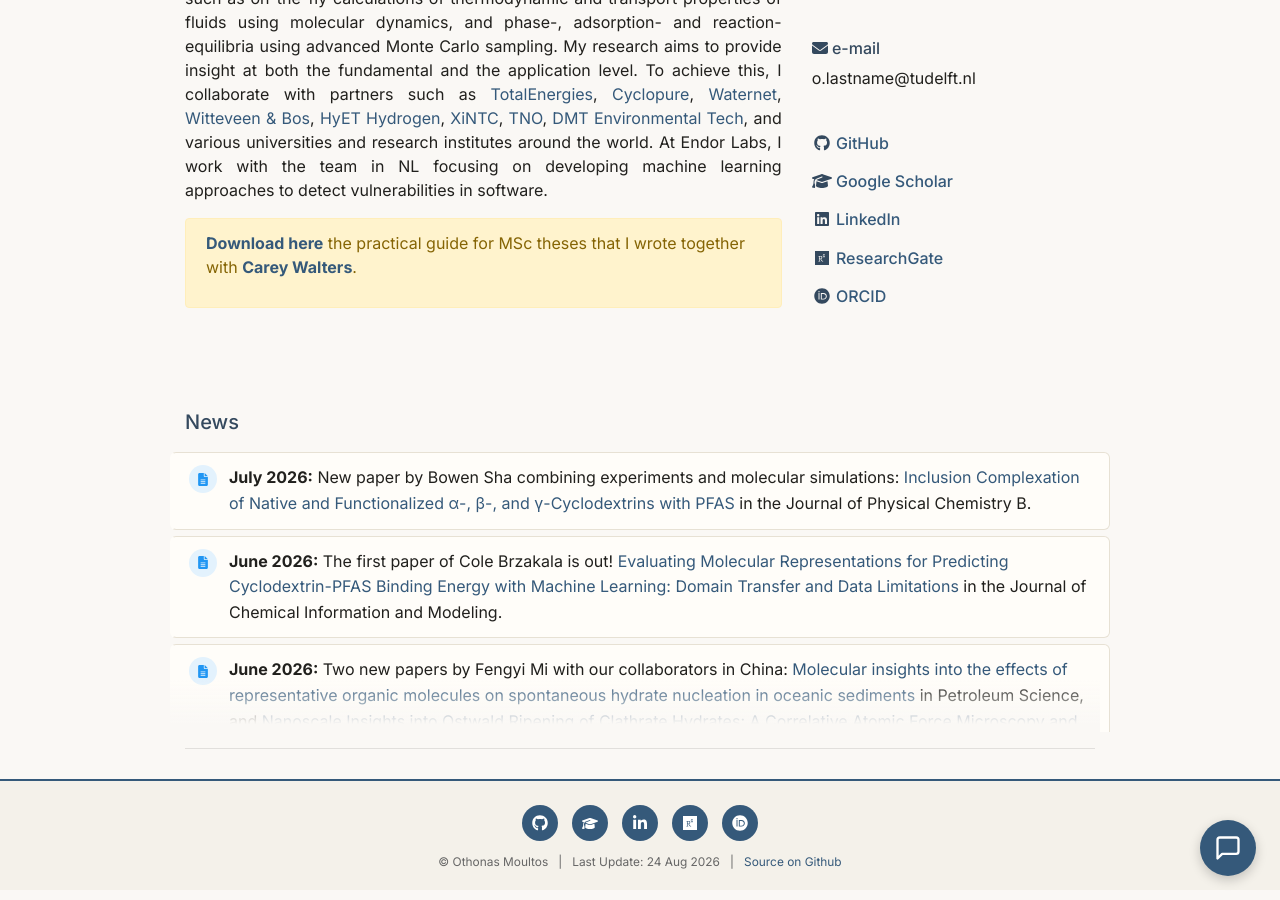
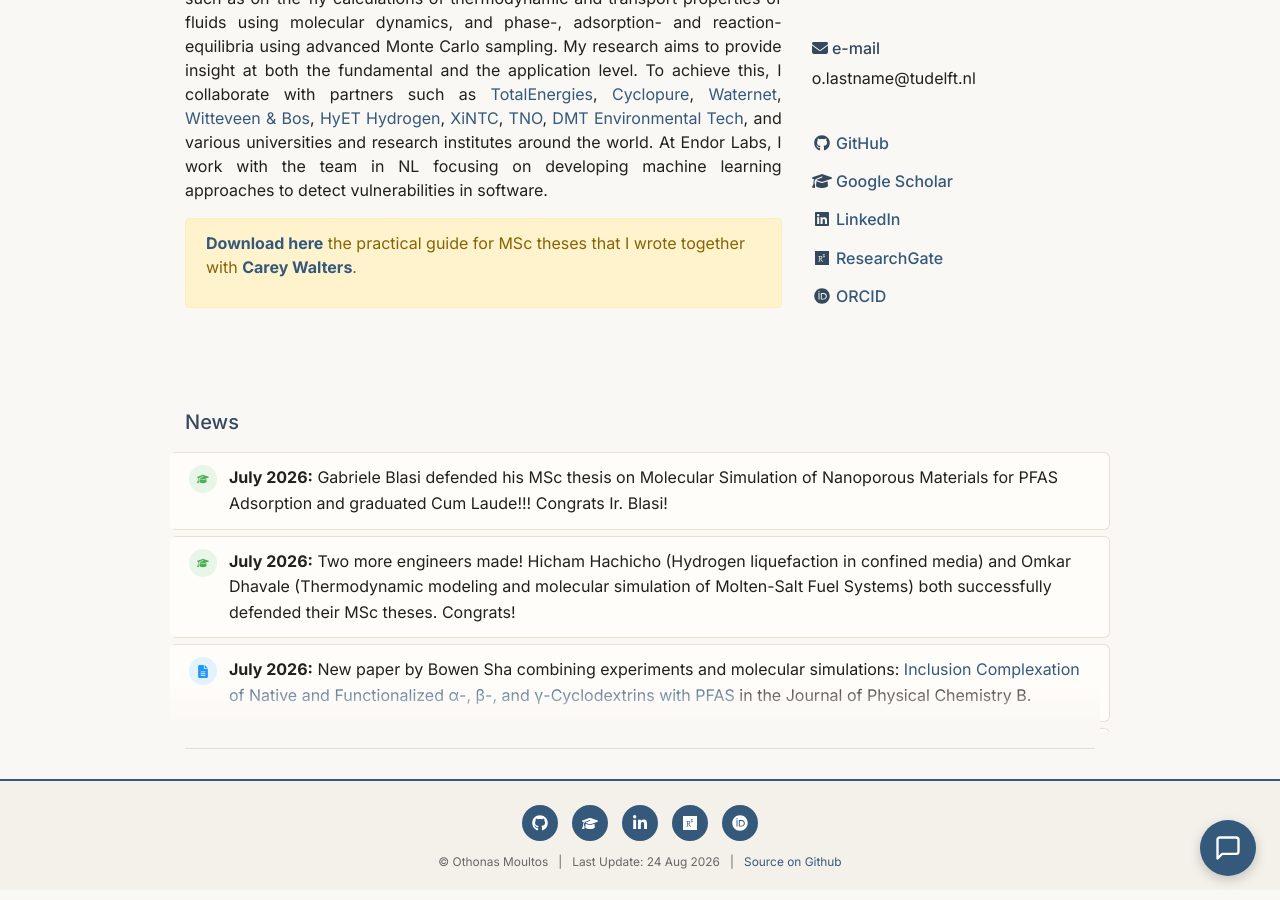
Before and after one commit to omoultosEthTuDelft/web, a Jekyll site: the page built from index.md, in a window 1280 px wide and 900 px high, scrolled down 799 px. Built offline with Jekyll 4.4.1, drawn with Linux system fonts in a browser that asks for light colours.

Commit message:
Add graduation news for Gabriele (cum laude), Hicham, and Omkar
Co-Authored-By: Claude Fable 5 <noreply@anthropic.com>

```diff
--- a/index.md
+++ b/index.md
@@ -102,6 +102,8 @@ o.lastname@tudelft.nl
     <!-- <div style="text-align: justify;" class="col-sm-11"> -->
 
 <ul class="news-list">
+  <li class="news-item"><span class="news-icon graduation"><i class="fa-solid fa-graduation-cap"></i></span><span class="news-content"><strong>July 2026:</strong> Gabriele Blasi defended his MSc thesis on Molecular Simulation of Nanoporous Materials for PFAS Adsorption and graduated Cum Laude!!! Congrats Ir. Blasi!</span></li>
+  <li class="news-item"><span class="news-icon graduation"><i class="fa-solid fa-graduation-cap"></i></span><span class="news-content"><strong>July 2026:</strong> Two more engineers made! Hicham Hachicho (Hydrogen liquefaction in confined media) and Omkar Dhavale (Thermodynamic modeling and molecular simulation of Molten-Salt Fuel Systems) both successfully defended their MSc theses. Congrats!</span></li>
   <li class="news-item"><span class="news-icon paper"><i class="fa-solid fa-file-lines"></i></span><span class="news-content"><strong>July 2026:</strong> New paper by Bowen Sha combining experiments and molecular simulations: <a href="https://doi.org/10.1021/acs.jpcb.6c02825">Inclusion Complexation of Native and Functionalized α-, β-, and γ-Cyclodextrins with PFAS</a> in the Journal of Physical Chemistry B.</span></li>
   <li class="news-item"><span class="news-icon paper"><i class="fa-solid fa-file-lines"></i></span><span class="news-content"><strong>June 2026:</strong> The first paper of Cole Brzakala is out! <a href="https://pubs.acs.org/doi/10.1021/acs.jcim.5c03121?ref=pdf">Evaluating Molecular Representations for Predicting Cyclodextrin-PFAS Binding Energy with Machine Learning: Domain Transfer and Data Limitations</a> in the Journal of Chemical Information and Modeling.</span></li>
   <li class="news-item"><span class="news-icon paper"><i class="fa-solid fa-file-lines"></i></span><span class="news-content"><strong>June 2026:</strong> Two new papers by Fengyi Mi with our collaborators in China: <a href="https://doi.org/10.1016/j.petsci.2026.02.012">Molecular insights into the effects of representative organic molecules on spontaneous hydrate nucleation in oceanic sediments</a> in Petroleum Science, and <a href="https://doi.org/10.1016/j.fmre.2026.06.010">Nanoscale Insights into Ostwald Ripening of Clathrate Hydrates: A Correlative Atomic Force Microscopy and Molecular Dynamics Study</a> in Fundamental Research.</span></li>
```
